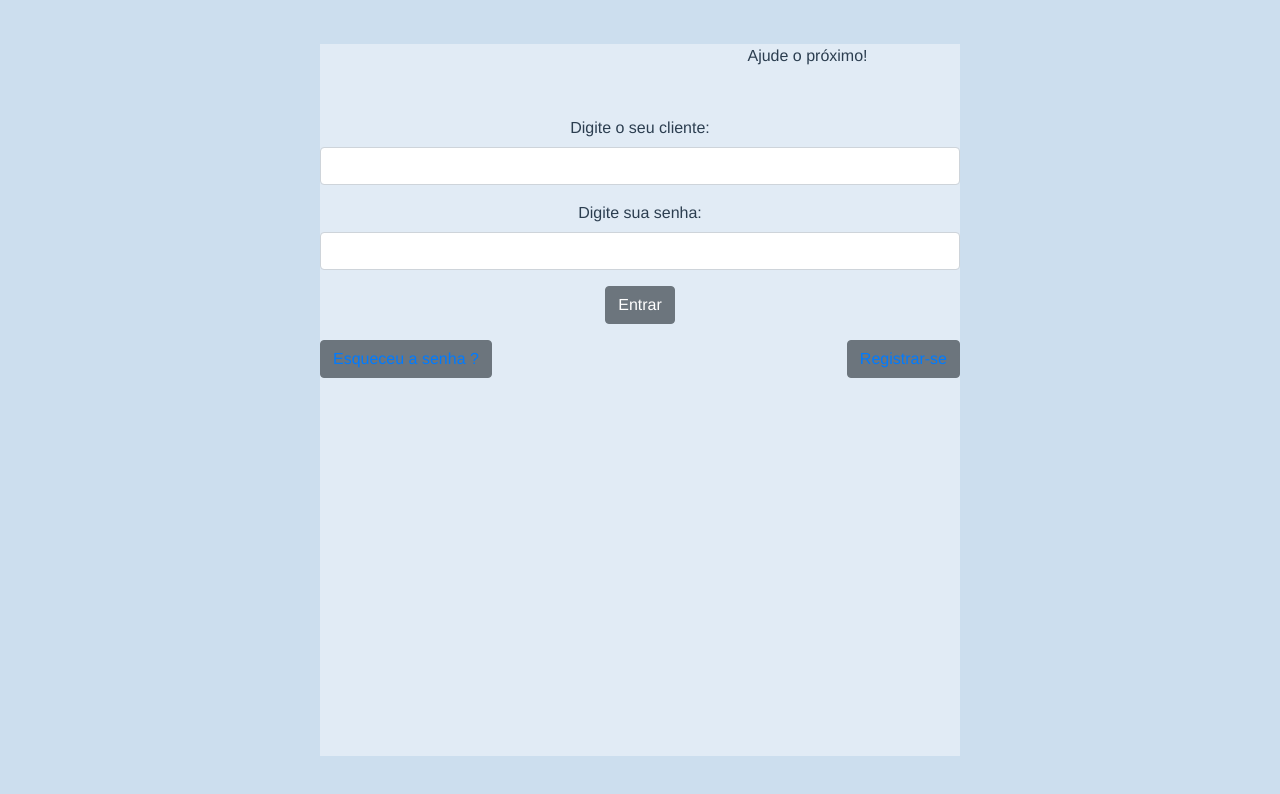
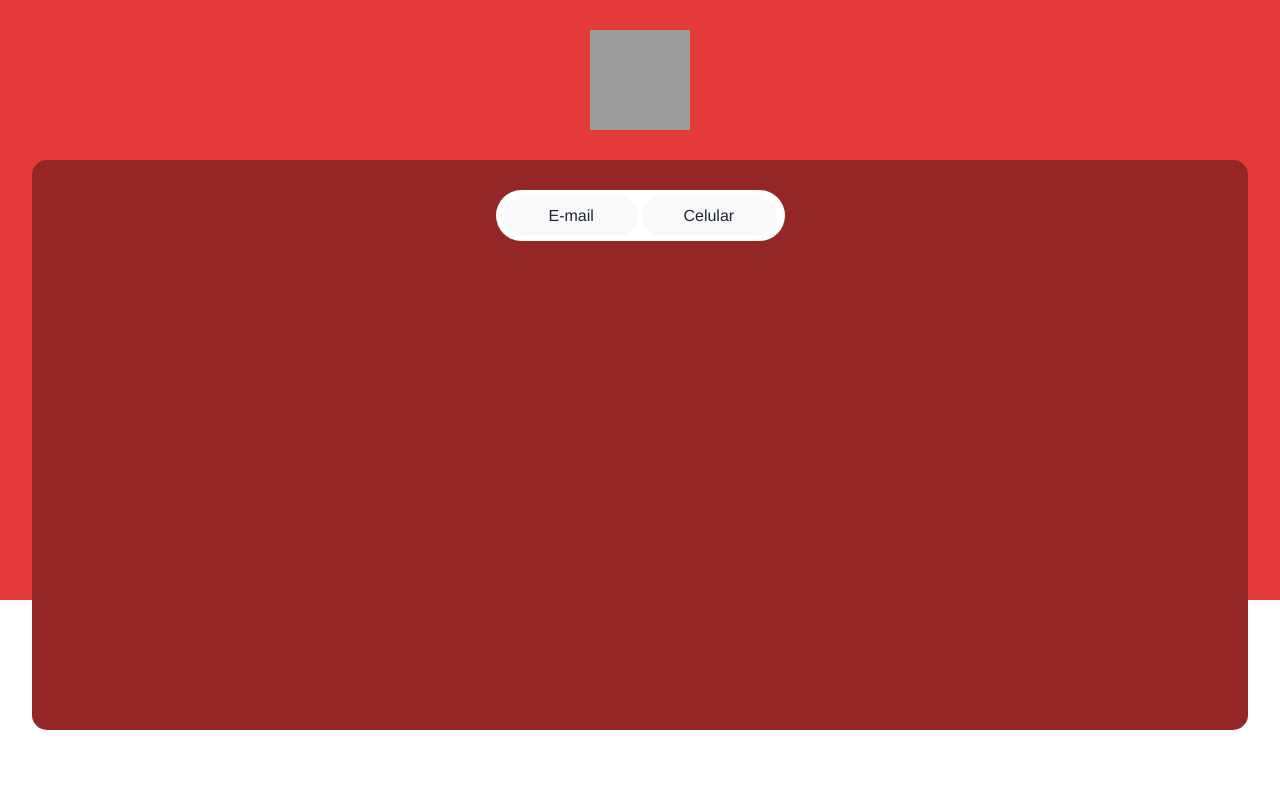
Before and after one commit to ivanPechim/doe-mais-vida, a Vue app: page / in a window 1280 px wide. Shown: the top 794 px of the page. Built offline with nearby package versions, Linux system fonts and the light colour scheme; grey boxes are pictures that could not be loaded.

Commit message:
Tela login

```diff
--- a/src/components/Autenticacao/Login.vue
+++ b/src/components/Autenticacao/Login.vue
@@ -1,45 +1,121 @@
 <template>
-	<div id="fundo">
-		<div
-			class="bg-Color"
-		>
-			<b-row class="mb-5">
-				<b-col></b-col>
-				<b-col>Ajude o próximo!</b-col>
-			</b-row>
-			<b-form class="form">
-				<b-form-group>
-					<b-form-group
-						label="Digite o seu cliente:"
-					>
-						<b-form-input
-							class="doe-input"
-						>
-						</b-form-input>
-					</b-form-group>
-					<b-form-group
-						label="Digite sua senha:"
-					>
-						<b-form-input
-							class="doe-input"
+	<div id="fundo" class="fundo-total">
 
-						>
-						</b-form-input>
-					</b-form-group>
-					<b-button>
-						Entrar
-					</b-button>
-				</b-form-group>
-				<div class="footer-form">
-					<b-button>
-						<router-link to="/RecuperarConta">Esqueceu a senha ?</router-link>
-					</b-button>
-					<b-button>
-						<router-link to="/CriacaoUsuario">Registrar-se</router-link>
-					</b-button>
+		<div class="caixa-red">
+			<div class="logo">
+				<img src="https://s3-alpha-sig.figma.com/img/8501/1dd5/a73ae3937112b166e926ef385c33c1b2?Expires=1716163200&Key-Pair-Id=APKAQ4GOSFWCVNEHN3O4&Signature=awZhkgqCwmLIUmOFDGAzPkBaB5MIBxUgbus2QYIIo6vIMl~cKy1h~SqWiHELbNZgGfT-~twlChRKHKLo9vqb0-kpKa5zcr3lDcHVaGT~DsmI52yp3AHXS483vX4Y1vbi2iynAlLIsrW4-SDykLfI~tAXfbUb410RIOFhjjlESWfcNfETzGSo1FdoMAo3feyCTtG5o~f~5KxeWUMZHO0sPiEHPVTZnDfCK3OhRWxySuQbe6cQNLEA3FzxHiqaX1WPtngzRF6WtyJT3ErLZkTPFUjCda4fEmgav9iB7kILtFLbW7Quko4u~9yPKf0gGSbm2DT~rDw7mPg2XGOSzE4E4Q__"
+					alt="Logo do projeto">
+			</div>
+			<div class="caixa-escura">
+				<div class="caixa-para-botoes">
+
+					<b-button key="botaoEmail" :variant="buttonVariant01" pill @click="changeColor(1)">E-mail</b-button>
+					<b-button key="botaoCelular" :variant="buttonVariant02" pill
+						@click="changeColor(2)">Celular</b-button>
+
 				</div>
-			</b-form>
+
+				<b-container class="tudao">
+					<b-row iv v-if="buttonVariant01 === 'danger'" class="informacoes-email">
+						<b-row class="texto-h1">
+							<h1>Cadastrar conta com o meu email</h1>
+						</b-row>
+
+						<b-col id="inputs-container">
+							<b-col role="group">
+								<label for="input-live"></label>
+								<b-form-input id="input-live" v-model="name" :state="nameState"
+									aria-describedby="input-live-help input-live-feedback" placeholder="Inserir e-mail"
+									trim></b-form-input>
+
+								<b-form-invalid-feedback id="input-live-feedback">
+									Enter at least 3 letters
+								</b-form-invalid-feedback>
+
+								<b-form-text id="input-live-help"></b-form-text>
+
+								<label for="input-live"></label>
+								<b-form-input type="password" id="input-live" v-model="password" :state="passwordState"
+									aria-describedby="input-live-help input-live-feedback" placeholder="Inserir senha"
+									trim></b-form-input>
+							</b-col>
+						</b-col>
+
+
+						<b-container class="criar-conta">
+							<b-row>
+								<b-col></b-col>
+								<b-col cols="12">
+									<b-button variant="light">Criar conta</b-button>
+								</b-col>
+								<b-col></b-col>
+							</b-row>
+						</b-container>
+
+						<b-container class="entrar-google">
+							<b-row>
+								<b-col></b-col>
+								<b-col cols="12">
+									<b-button variant="light">Entrar com Google</b-button>
+								</b-col>
+								<b-col></b-col>
+							</b-row>
+						</b-container>
+
+					</b-row>
+
+
+					<b-row v-if="buttonVariant02 === 'danger'" class="informacoes-celular">
+						<b-row cols="1">
+							<h1>Cadastrar conta com o meu email</h1>
+						</b-row>
+
+						<b-col id="inputs-container">
+							<b-col role="group">
+								<label for="input-live"></label>
+								<b-form-input id="input-live" v-model="name" :state="nameState"
+									aria-describedby="input-live-help input-live-feedback" placeholder="Inserir número de celular"
+									trim></b-form-input>
+
+								<b-form-invalid-feedback id="input-live-feedback">
+									Enter at least 3 letters
+								</b-form-invalid-feedback>
+
+								<b-form-text id="input-live-help"></b-form-text>
+
+								<label for="input-live"></label>
+								<b-form-input type="password" id="input-live" v-model="password" :state="passwordState"
+									aria-describedby="input-live-help input-live-feedback" placeholder="Inserir senha"
+									trim></b-form-input>
+							</b-col>
+						</b-col>
+
+
+						<b-container class="criar-conta">
+							<b-row>
+								<b-col></b-col>
+								<b-col cols="12">
+									<b-button variant="light">Criar conta</b-button>
+								</b-col>
+								<b-col></b-col>
+							</b-row>
+						</b-container>
+
+						<b-container class="entrar-google">
+							<b-row>
+								<b-col></b-col>
+								<b-col cols="12">
+									<b-button variant="light">Entrar com Google</b-button>
+								</b-col>
+								<b-col></b-col>
+							</b-row>
+						</b-container>
+
+					</b-row>
+				</b-container>
+			</div>
 		</div>
+		<div class="caixa-white"></div>
 	</div>
 </template>
 
@@ -48,40 +124,128 @@ export default {
 	name: "LoginLogar",
 	data() {
 		return {
-
+			buttonVariant01: 'light',
+			buttonVariant02: 'light',
+			name: '',
+			nameState: null,
+			password: '',
+			passwordState: null
+		}
+	},
+	methods: {
+		changeColor(buttonNumber) {
+			if (buttonNumber === 1) {
+				this.buttonVariant01 = 'danger';
+				this.buttonVariant02 = 'light';
+			} else if (buttonNumber === 2) {
+				this.buttonVariant01 = 'light';
+				this.buttonVariant02 = 'danger';
+			}
 		}
 	}
 }
-
 </script>
 
 <style>
-* {
+.fundo-total {
+	display: flex;
+	width: 100px;
+	height: 100px;
 	margin: 0;
 	padding: 0;
+	background-color: violet;
+	flex-direction: column;
 }
 
-.bg-Color {
-	background-color: rgb(225,235,245);
+.caixa-red {
+	width: 100vw;
+	height: 75vh;
+	background-color: #E53A3A;
+	flex: 1;
 }
 
-
-.form {
-	width: 40em;
-	height: 40em;
-	overflow: hidden;
+img {
+	width: 100px;
+	height: 100px;
 }
 
-#fundo {
-	width: 100%;
-	height: 100%;
-	display: flex;
-	justify-content: center;
-	align-items: center;
+.caixa-white {
+	top: 0;
+	left: 0;
+	width: 100vw;
+	height: 25vh;
+	background-color: white;
 }
 
-.footer-form {
+.logo {
+	padding: 30px;
+}
+
+.caixa-escura {
+	padding: 30px;
+	margin: auto;
+	position: relative;
+	background-color: #952626;
+	width: 95%;
+	height: 95%;
+	border-radius: 15px;
+}
+
+.caixa-para-botoes {
+	padding: 5px;
+	margin: auto;
+	border-radius: 30px;
+	width: 25%;
+	height: 10%;
+	background-color: white;
 	display: flex;
-	justify-content: space-between;
+	justify-content: space-evenly;
+}
+
+button {
+	border-radius: 10px;
+	padding: 10px;
+	/* Adicionei "px" aqui */
+	width: 48%;
+	height: 100%;
+	border: none;
+	background-color: #EE3C3C;
+}
+
+.tudao {
+	/* margin-bottom: top; */
+	display: flex;
+	/* background-color: yellow; */
+	justify-content: center;
+}
+
+.informacoes-email {
+	margin-top: 10px;
+	width: 50%;
+	height: 90%;
+	background-color: violet;
+}
+
+.informacoes-celular {
+	margin-top: 10px;
+	width: 50%;
+	height: 90%;
+	background-color: violet;
+	display: flex;
+}
+
+.texto-h1 {
+	font-size: 5px !important;
+	color: white;
+}
+
+#inputs-container {
+	margin-bottom: 20px;
+	background-color: blue;
+}
+
+.entrar-google {
+	margin-top: 10px;
+	margin-bottom: 20px;
 }
 </style>
```
Also changed, not shown: src/assets/doa.png (added), 1 other file (tests, documents, lock files or other folders).
